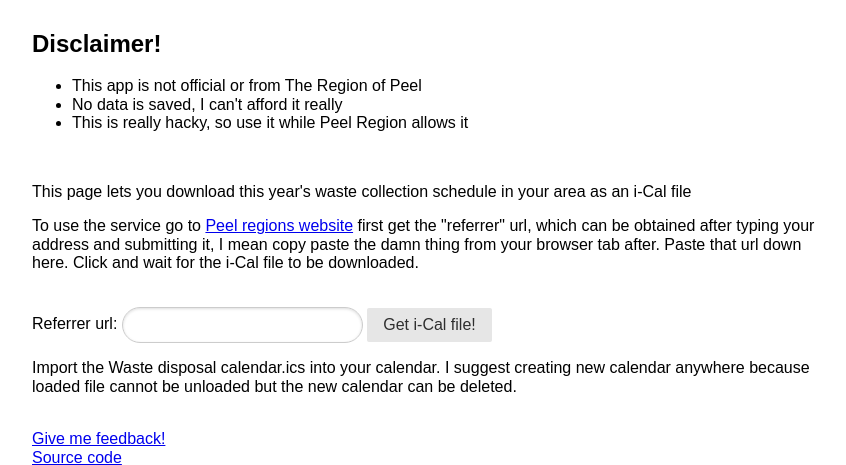
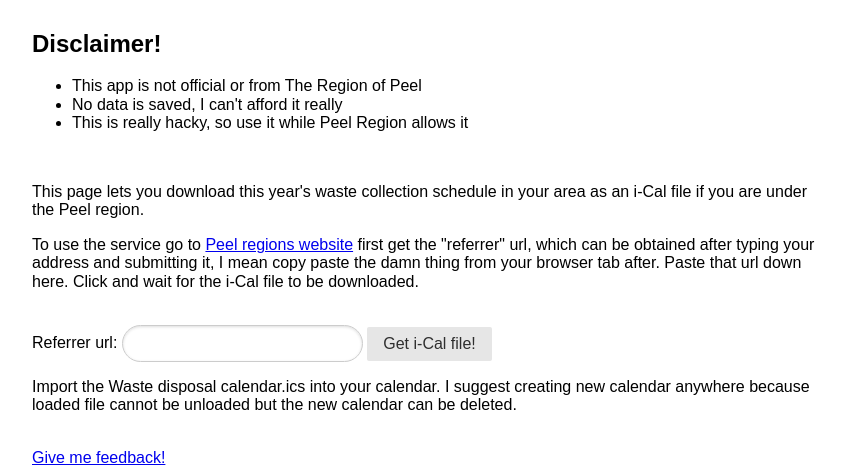
Before and after one commit to justinjk007/Peel-Region-Waste-Cal, a Flask app: page / in a window 1280 px wide. Shown: the top 465 px of the page, without its empty margins (208-1054 px from the left). Run offline with Flask 2, Linux system fonts and the light colour scheme; some libraries are stand-ins or nearby versions.

Commit message:
Added more meta for SEO

```diff
--- a/templates/index.html
+++ b/templates/index.html
@@ -1,6 +1,7 @@
 <!DOCTYPE HTML>
 <html>
   <head>
+    <meta charset="UTF-8">
     <link rel="apple-touch-icon" sizes="180x180" href="{{ url_for('static', filename='apple-touch-icon.png') }}">
     <link rel="icon" type="image/png" sizes="32x32" href="{{ url_for('static', filename='favicon-32x32.png') }}">
     <link rel="icon" type="image/png" sizes="16x16" href="{{ url_for('static', filename='favicon-16x16.png') }}">
@@ -8,10 +9,13 @@
     <link rel="mask-icon" href="{{ url_for('static', filename='safari-pinned-tab.svg') }}" color="#5bbad5">
     <meta name="msapplication-TileColor" content="#ffc40d">
     <meta name="theme-color" content="#ffffff">
+    <meta name="description" content="This page lets you download this year's waste collection schedule in your area as an i-Cal file if you are under the Peel region.">
+    <meta name="keywords" content="peel, region, waste, collection, ical, i-cal, calender, generator">
+    <meta name="author" content="Justin Kaipada">
     <link rel="icon" href="{{ url_for('static', filename='favicon.ico') }}" type="image/x-icon">
     <link rel="stylesheet" href="https://unpkg.com/purecss@1.0.0/build/pure-min.css" integrity="sha384-nn4HPE8lTHyVtfCBi5yW9d20FjT8BJwUXyWZT9InLYax14RDjBj46LmSztkmNP9w" crossorigin="anonymous">
     <meta name="viewport" content="width=device-width, initial-scale=1">
-   <title>Generate Calendar</title>
+    <title>Peel waste collection calender</title>
     <style>
      .centered {width: 50em; max-width:90%; padding:10px; margin: 0 auto;}
      ul{list-style-position: outside;}
@@ -29,7 +33,7 @@
       </ul>
       <br/>
       <p>
-	This page lets you download this year's waste collection schedule in your area as an i-Cal file
+	This page lets you download this year's waste collection schedule in your area as an i-Cal file if you are under the Peel region.
       </p>
       <p>
 	To use the service go to <a target="_blank" href="http://www.peelregion.ca/waste-scripts/when-does-it-go/">Peel regions website</a> first
```
Lines whose indentation alone changed are shown as unchanged.
